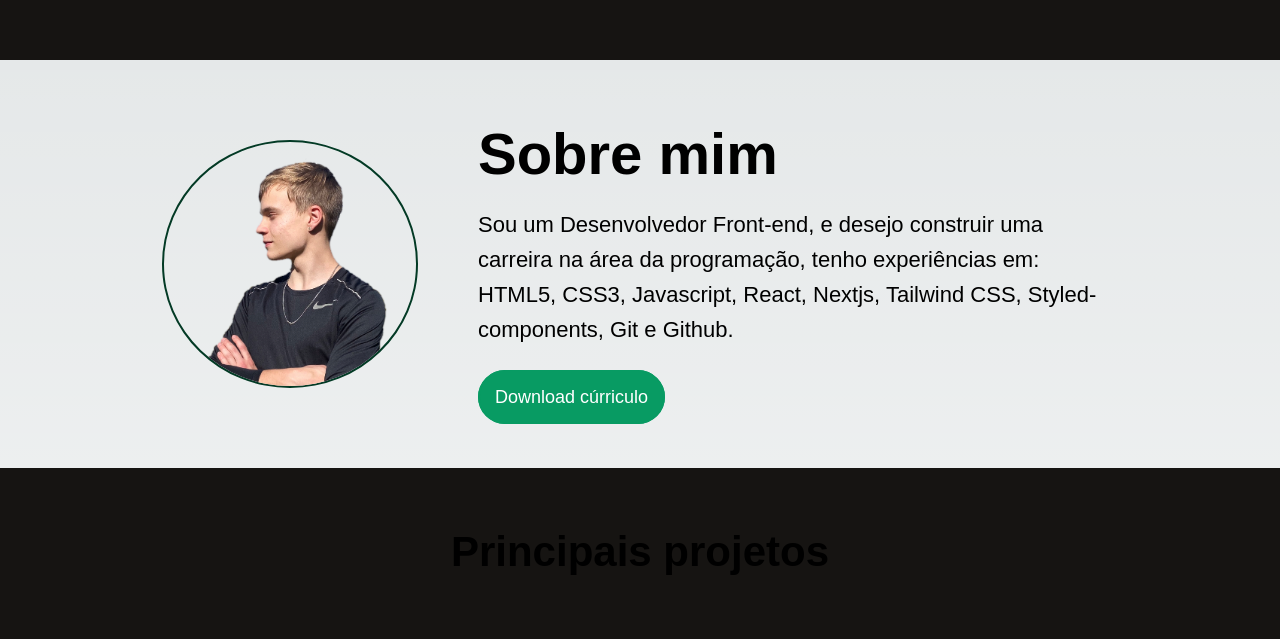
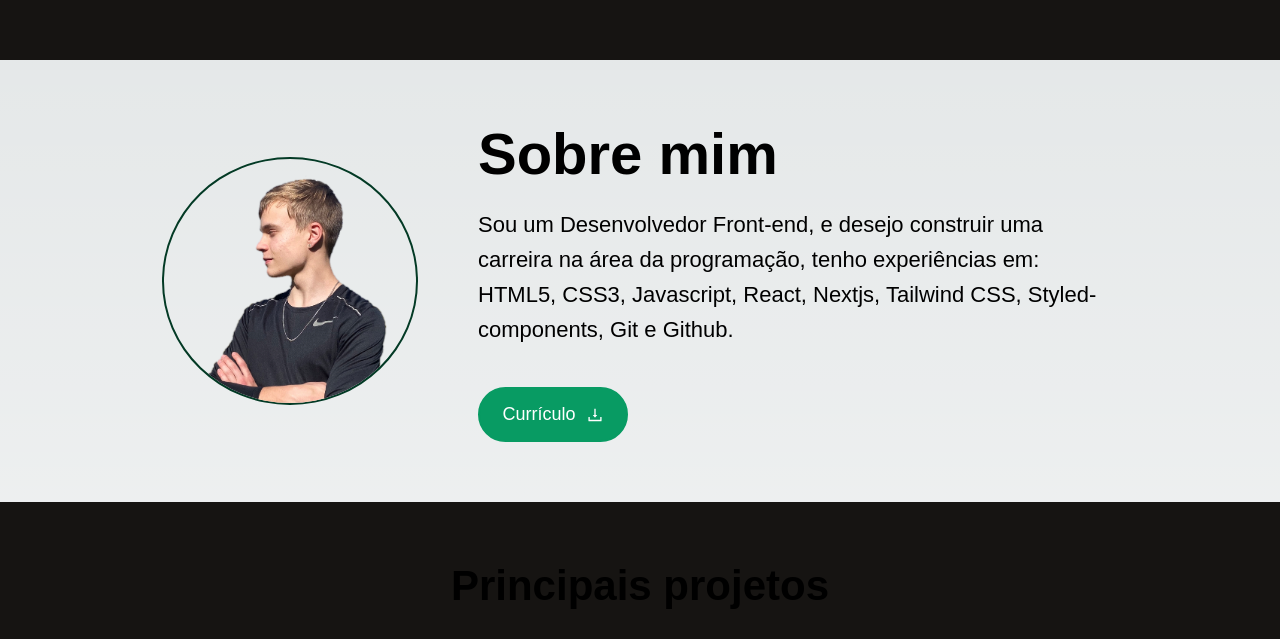
Before and after one commit to JulioPampuch/Portfolio-JulioPampuch, a Next.js app: page / in a window 1280 px wide. Shown: the part 740-1379 px from the top of the page. Built offline with nearby package versions, Linux system fonts and the light colour scheme.

Commit message:
adicionado react icons

```diff
--- a/package.json
+++ b/package.json
@@ -13,6 +13,7 @@
     "next": "13.1.1",
     "react": "18.2.0",
     "react-dom": "18.2.0",
+    "react-icons": "^4.7.1",
     "styled-components": "^5.3.6"
   }
 }
--- a/src/components/AboutMe/index.js
+++ b/src/components/AboutMe/index.js
@@ -1,5 +1,6 @@
 import styled from "styled-components"
 import appConfig from '../../../config.json'
+import { AiOutlineDownload } from 'react-icons/ai';
 
 const AboutMe = () => {
   return (
@@ -8,7 +9,7 @@ const AboutMe = () => {
       <div>
         <h2>Sobre mim</h2>
         <p>Sou um Desenvolvedor Front-end, e desejo construir uma carreira na área da programação, tenho experiências em: HTML5, CSS3, Javascript, React, Nextjs, Tailwind CSS, Styled-components, Git e Github.</p>
-        <a href="/resume/Resume-Julio-Pampuch.pdf" download="Resume-Julio-Pampuch.pdf">Download cúrriculo</a>
+        <a href="/resume/Resume-Julio-Pampuch.pdf" download="Resume-Julio-Pampuch.pdf">Currículo <AiOutlineDownload /></a>
       </div>
     </StyledAbout>
   )
@@ -44,12 +45,20 @@ const StyledAbout = styled.section`
   }
 
   a {
+    width: 150px;
+    height: 55px;
+
     background-color: ${appConfig.theme.colors.primary['600']};
     color: #ffffff;
     font-weight: 500;
     font-size: 18px;
 
-    padding: 15px;
+    display: flex;
+    align-items: center;
+    justify-content: center;
+    gap: 10px;
+
+    padding: 10px;
 
     border-radius: 30px;
     border: 2px solid ${appConfig.theme.colors.primary['600']};
--- a/src/components/Main/index.js
+++ b/src/components/Main/index.js
@@ -38,7 +38,7 @@ const StyledMain = styled.section`
   }
 
   h3 {
-    font-size: 24px;
+    font-size: 26px;
   }
 
   img {
```
Also changed, not shown: 1 other file (tests, documents, lock files or other folders).
